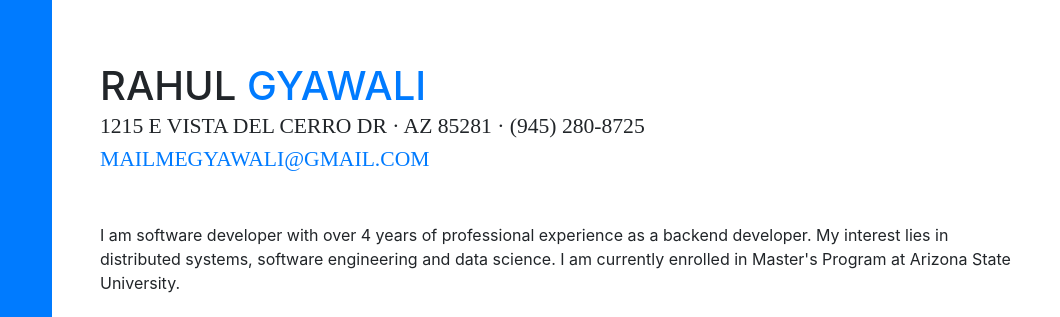
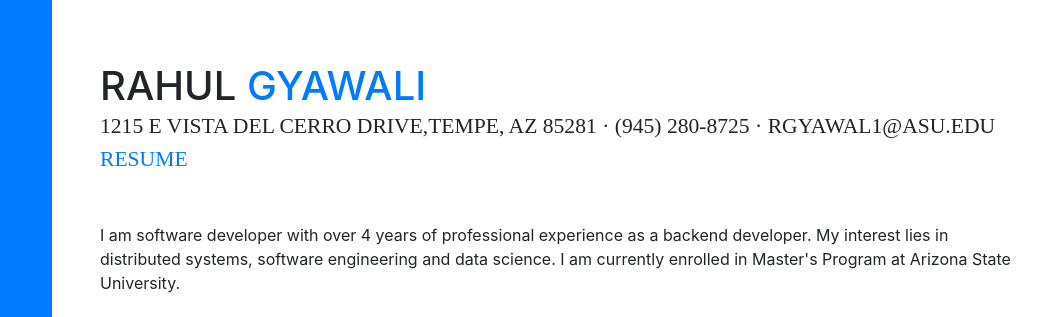
Before and after one commit to rahulgyawali/portfolio, a website with bundled scripts: page index.html in a window 1280 px wide. Shown: the part 169-486 px from the top of the page, 220-1280 px from the left. Built offline with nearby package versions, Linux system fonts and the light colour scheme; a web font is replaced by a local one.

Commit message:
added resume and refactored email and address

```diff
--- a/index.html
+++ b/index.html
@@ -68,8 +68,8 @@
           <h1 class="mb-0">Rahul
             <span class="text-primary">Gyawali</span>
           </h1>
-          <div class="subheading mb-5">1215 E Vista Del Cerro Dr · AZ 85281 · (945) 280-8725<br>
-            <a href="mailto:mailmegyawali@gmail.com">mailmegyawali@gmail.com</a>
+          <div class="subheading mb-5">1215 E Vista Del Cerro Drive,Tempe, AZ 85281 · (945) 280-8725 · rgyawal1@asu.edu <br>
+            <a href="Rahul_Gyawali_Resume.pdf">Resume</a>
           </div>
           <p class="mb-5">I am software developer with over 4 years of professional experience as a backend developer. My interest lies in distributed systems, software engineering and data science.
             I am currently enrolled in Master's Program at Arizona State University.
```
Also changed, not shown: 1 other file.
